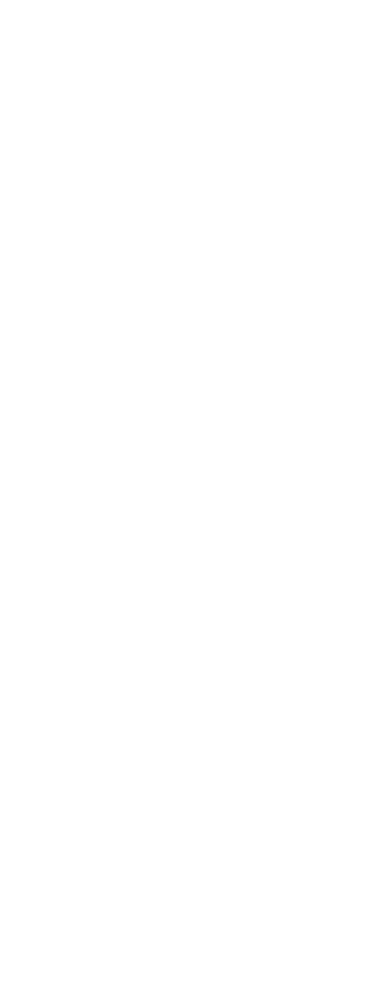
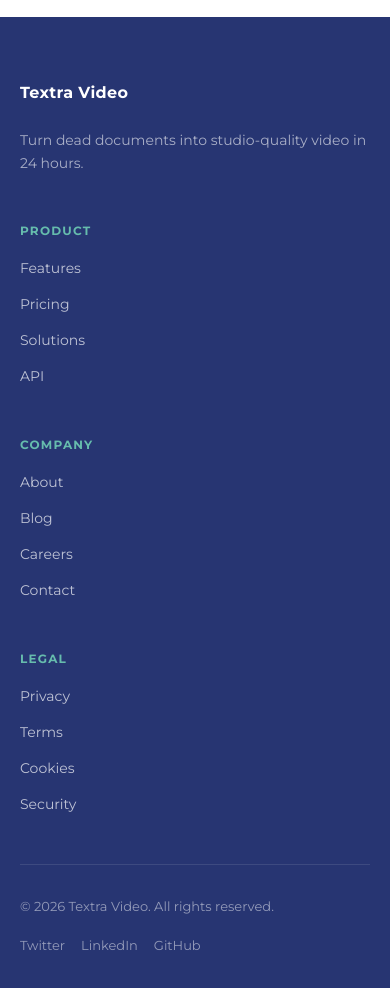
Before and after one commit to rajvalley-textra/textra-video, a Next.js app: page / in a window 390 px wide. Shown: the part 10920-11908 px from the top of the page. Before the commit the page ends 10937 px from the top, so only its background shows below. Built offline with nearby package versions, Linux system fonts and the light colour scheme.

Commit message:
Add footer section to landing page
- Footer with company info, links, and social media
- Consistent styling with brand colors
- Responsive grid layout
- Hover effects on links

```diff
--- a/app/page.tsx
+++ b/app/page.tsx
@@ -7,6 +7,7 @@
 import RolesSection from '@/components/RolesSection';
 import PricingSection from '@/components/PricingSection';
 import CTASection from '@/components/CTASection';
+import FooterSection from '@/components/FooterSection';
 
 export default function Home() {
   return (
@@ -20,6 +21,7 @@
       <RolesSection />
       <PricingSection />
       <CTASection />
+      <FooterSection />
     </>
   );
 }
--- /dev/null
+++ b/components/FooterSection.tsx
@@ -0,0 +1,94 @@
+'use client';
+import { C } from '@/lib/theme';
+
+const WRAP = { maxWidth: 1200, margin: '0 auto', padding: '0 40px' };
+
+export default function FooterSection() {
+  return (
+    <footer style={{ background: C.navy, color: '#fff', padding: '64px 0 32px' }}>
+      <div style={{ ...WRAP }} className="wrap-pad">
+        {/* Main Footer Content */}
+        <div style={{ display: 'grid', gridTemplateColumns: 'repeat(auto-fit, minmax(240px, 1fr))', gap: 48, marginBottom: 48 }}>
+          {/* Brand */}
+          <div>
+            <h3 style={{ fontSize: 16, fontWeight: 700, marginBottom: 24, letterSpacing: '0.02em' }}>Textra Video</h3>
+            <p style={{ fontSize: 14, color: 'rgba(255,255,255,0.6)', lineHeight: 1.6, margin: 0 }}>
+              Turn dead documents into studio-quality video in 24 hours.
+            </p>
+          </div>
+
+          {/* Product */}
+          <div>
+            <h4 style={{ fontSize: 12, fontWeight: 700, textTransform: 'uppercase', letterSpacing: '0.1em', color: C.teal, marginBottom: 16 }}>Product</h4>
+            <ul style={{ listStyle: 'none', padding: 0, margin: 0, display: 'flex', flexDirection: 'column', gap: 12 }}>
+              {['Features', 'Pricing', 'Solutions', 'API'].map((item) => (
+                <li key={item}>
+                  <a href="#" style={{ fontSize: 14, color: 'rgba(255,255,255,0.7)', textDecoration: 'none', transition: 'color 200ms' }} onMouseEnter={(e) => { e.currentTarget.style.color = '#fff'; }} onMouseLeave={(e) => { e.currentTarget.style.color = 'rgba(255,255,255,0.7)'; }}>
+                    {item}
+                  </a>
+                </li>
+              ))}
+            </ul>
+          </div>
+
+          {/* Company */}
+          <div>
+            <h4 style={{ fontSize: 12, fontWeight: 700, textTransform: 'uppercase', letterSpacing: '0.1em', color: C.teal, marginBottom: 16 }}>Company</h4>
+            <ul style={{ listStyle: 'none', padding: 0, margin: 0, display: 'flex', flexDirection: 'column', gap: 12 }}>
+              {['About', 'Blog', 'Careers', 'Contact'].map((item) => (
+                <li key={item}>
+                  <a href="#" style={{ fontSize: 14, color: 'rgba(255,255,255,0.7)', textDecoration: 'none', transition: 'color 200ms' }} onMouseEnter={(e) => { e.currentTarget.style.color = '#fff'; }} onMouseLeave={(e) => { e.currentTarget.style.color = 'rgba(255,255,255,0.7)'; }}>
+                    {item}
+                  </a>
+                </li>
+              ))}
+            </ul>
+          </div>
+
+          {/* Legal */}
+          <div>
+            <h4 style={{ fontSize: 12, fontWeight: 700, textTransform: 'uppercase', letterSpacing: '0.1em', color: C.teal, marginBottom: 16 }}>Legal</h4>
+            <ul style={{ listStyle: 'none', padding: 0, margin: 0, display: 'flex', flexDirection: 'column', gap: 12 }}>
+              {['Privacy', 'Terms', 'Cookies', 'Security'].map((item) => (
+                <li key={item}>
+                  <a href="#" style={{ fontSize: 14, color: 'rgba(255,255,255,0.7)', textDecoration: 'none', transition: 'color 200ms' }} onMouseEnter={(e) => { e.currentTarget.style.color = '#fff'; }} onMouseLeave={(e) => { e.currentTarget.style.color = 'rgba(255,255,255,0.7)'; }}>
+                    {item}
+                  </a>
+                </li>
+              ))}
+            </ul>
+          </div>
+        </div>
+
+        {/* Divider */}
+        <div style={{ height: 1, background: 'rgba(255,255,255,0.1)', marginBottom: 32 }} />
+
+        {/* Bottom Footer */}
+        <div style={{ display: 'flex', justifyContent: 'space-between', alignItems: 'center', flexWrap: 'wrap', gap: 20 }}>
+          <p style={{ fontSize: 13, color: 'rgba(255,255,255,0.5)', margin: 0 }}>
+            © 2026 Textra Video. All rights reserved.
+          </p>
+
+          {/* Social Links */}
+          <div style={{ display: 'flex', gap: 16 }}>
+            {[
+              { name: 'Twitter', href: '#' },
+              { name: 'LinkedIn', href: '#' },
+              { name: 'GitHub', href: '#' },
+            ].map((social) => (
+              <a
+                key={social.name}
+                href={social.href}
+                style={{ fontSize: 13, color: 'rgba(255,255,255,0.5)', textDecoration: 'none', transition: 'color 200ms' }}
+                onMouseEnter={(e) => { e.currentTarget.style.color = 'rgba(255,255,255,0.8)'; }}
+                onMouseLeave={(e) => { e.currentTarget.style.color = 'rgba(255,255,255,0.5)'; }}
+              >
+                {social.name}
+              </a>
+            ))}
+          </div>
+        </div>
+      </div>
+    </footer>
+  );
+}
```
